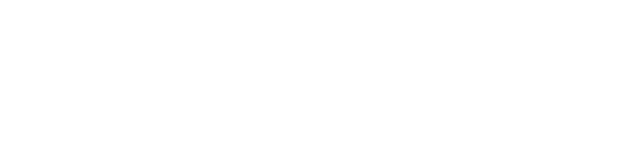
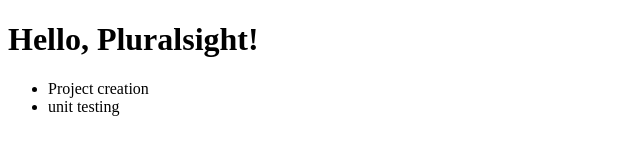
Before and after one commit to snychka/MyHelloPluralsightProject, a website: page index.html in a window 1280 px wide. Shown: the whole page, without its empty margins (0-640 px from the left). Drawn offline with Linux system fonts and the light colour scheme.

Commit message:
create soln branch

```diff
--- a/index.html
+++ b/index.html
@@ -4,8 +4,13 @@
     <meta charset='utf-8'>
     <meta http-equiv='X-UA-Compatible' content='IE=edge'>
     <meta name='viewport' content='width=device-width, initial-scale=1'>
+    <title>Stefan</title>
   </head>
   <body>
-
+    <h1>Hello, Pluralsight!</h1>
+    <ul>
+      <li>Project creation</li>
+      <li>unit testing</li>
+    </ul>
   </body>
 </html>
```
